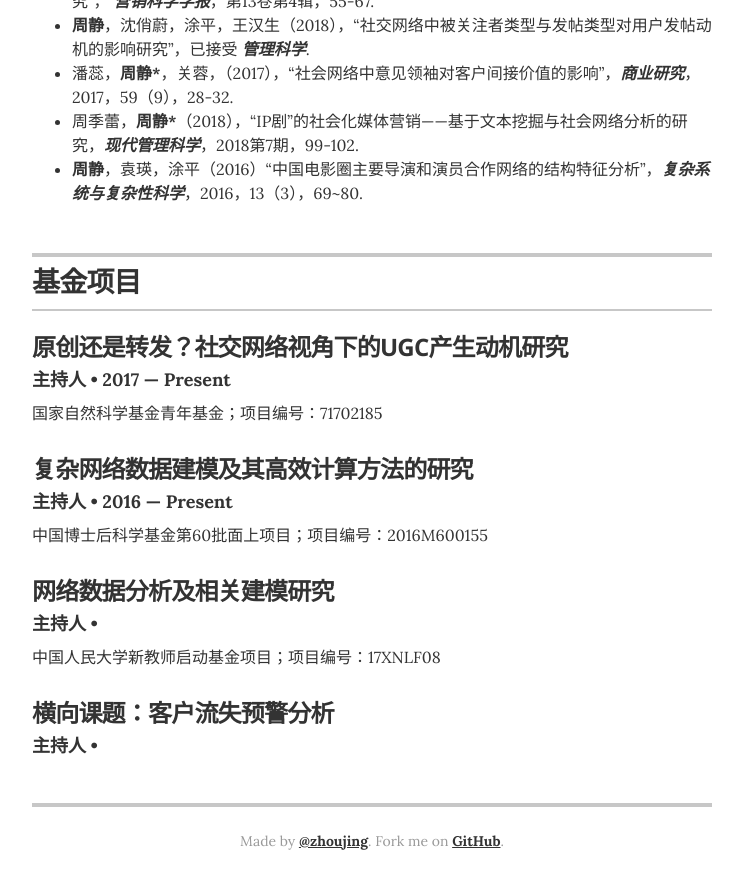
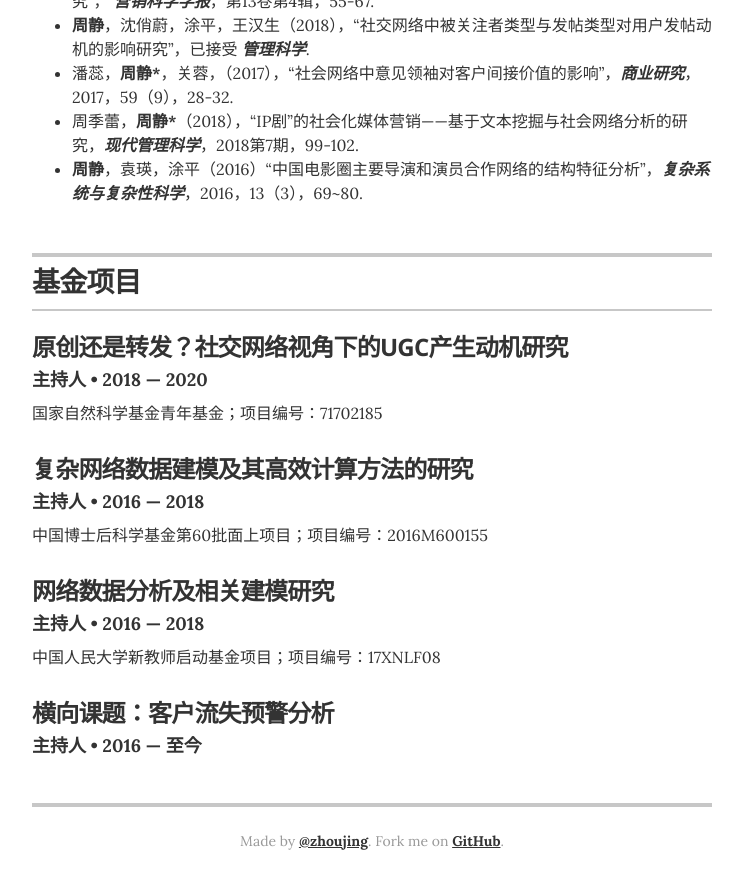
Before and after one commit to appleqiuqiu/appleqiuqiu.github.io, a Jekyll site: the page built from index.html, in a window 1280 px wide and 900 px high, scrolled down 2016 px. Shown: the top 889 px of the window, without its empty margins (268-1011 px from the left). Built offline with Jekyll 4.4.1, drawn with Linux system fonts in a browser that asks for light colours.

Commit message:
Update projects.yml

```diff
--- a/_data/projects.yml
+++ b/_data/projects.yml
@@ -4,20 +4,22 @@
 # jazznotes.io
 - project: 原创还是转发？社交网络视角下的UGC产生动机研究
   role: 主持人
-  duration: 2017 &mdash; Present
+  duration: 2018 &mdash; 2020
   # url: "#"
   description: 国家自然科学基金青年基金；项目编号：71702185
 
 # Springfield Community Outreach Group
 - project: 复杂网络数据建模及其高效计算方法的研究
   role: 主持人
-  duration: 2016 &mdash; Present
+  duration: 2016 &mdash; 2018
   # url: "#"
   description:  中国博士后科学基金第60批面上项目；项目编号：2016M600155
 
 - project: 网络数据分析及相关建模研究
   role: 主持人
+  duration: 2016 &mdash; 2018
   description:  中国人民大学新教师启动基金项目；项目编号：17XNLF08
 
 - project: 横向课题：客户流失预警分析
   role: 主持人
+  duration: 2016 &mdash; 至今
```
